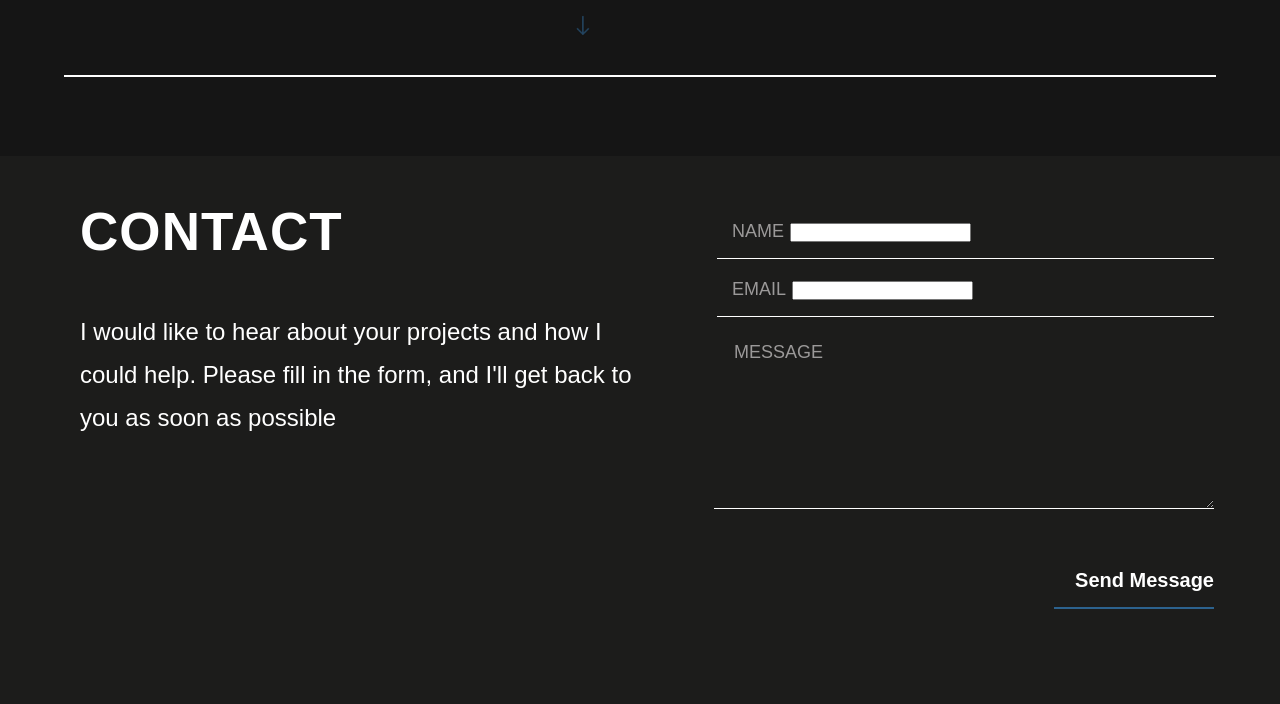
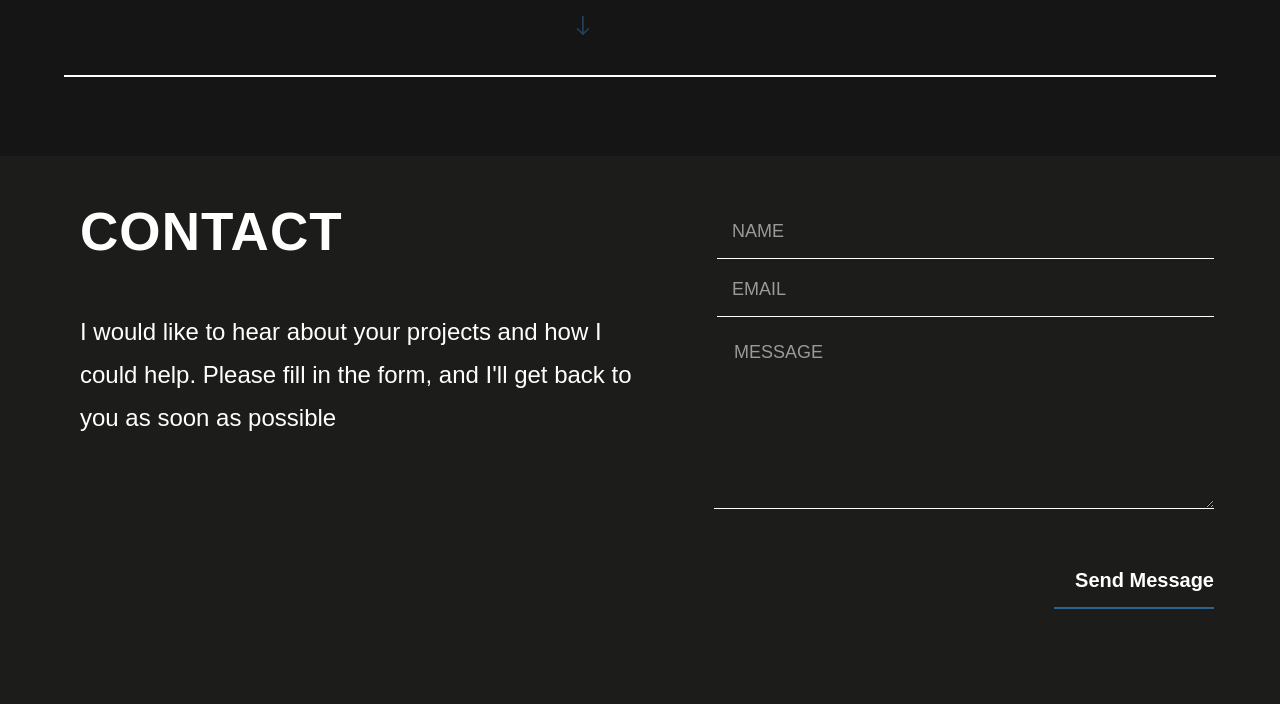
Before and after one commit to RicardoGVilla/Portfolio, a website: page index.html in a window 1280 px wide. Shown: the part 4619-5323 px from the top of the page. Drawn offline with Linux system fonts and the light colour scheme.

Commit message:
testing form

```diff
--- a/style.css
+++ b/style.css
@@ -456,6 +456,16 @@ form .button {
   margin-bottom: 20px;
   color: #9b9999;
   font-size: 18px;
+}
+
+#name {
+  background-color: var(--grey-color);
+  border: none;
+}
+
+#email {
+  background-color: var(--grey-color);
+  border: none;
 }
 
 #message {
```
